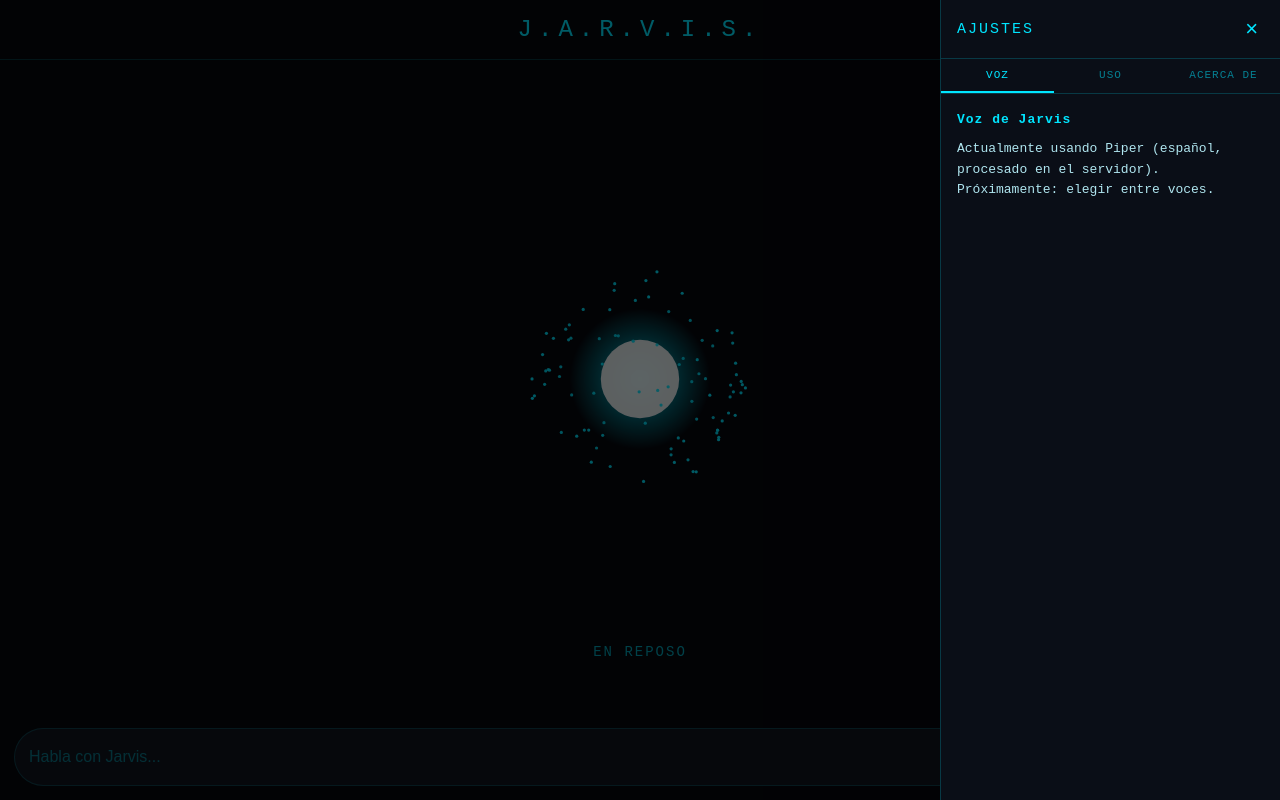
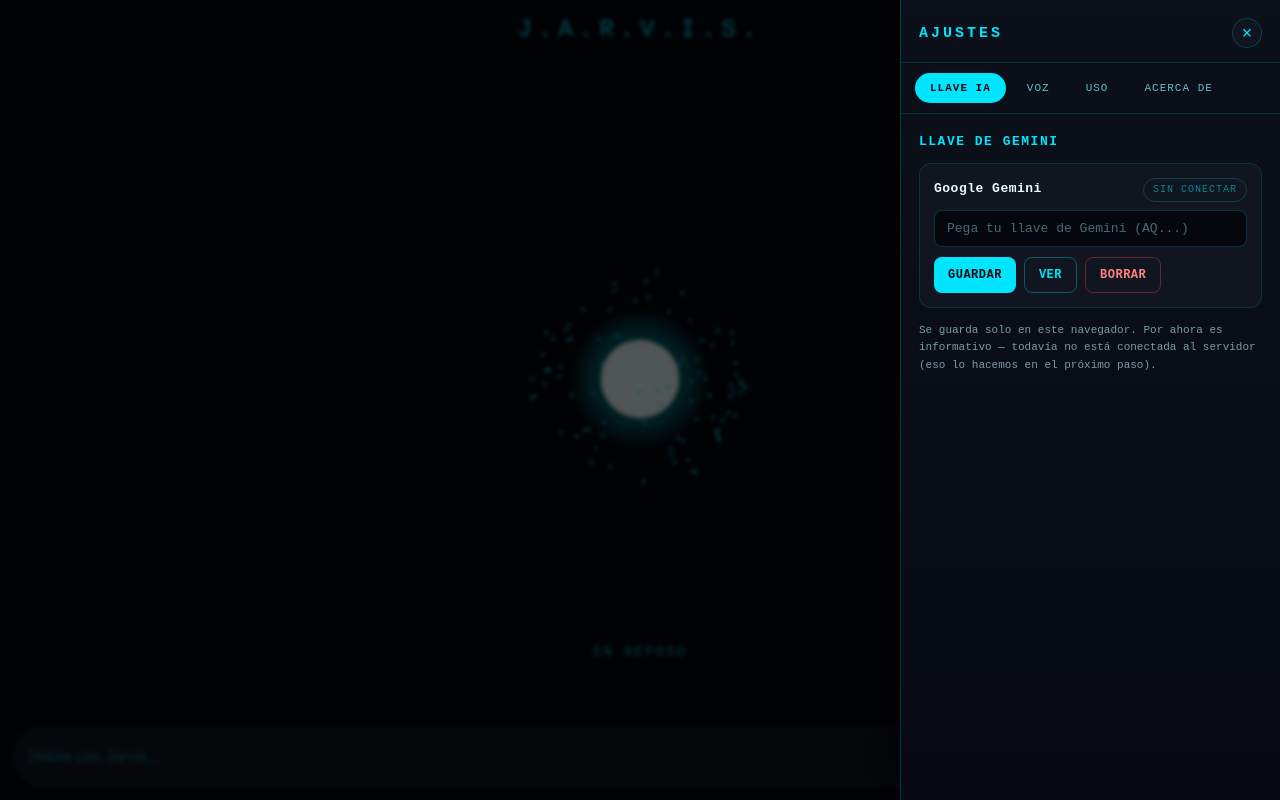
Before and after one commit to eiderdavidgarcia23/Jarvis, a website: page public/index.html in a window 1280 px wide. Both pictures are taken after a click on the button "Ajustes". Drawn offline with Linux system fonts and the light colour scheme.

```diff
--- a/public/index.html
+++ b/public/index.html
@@ -57,37 +57,73 @@
   }
   #btnEnviar:active { opacity: 0.7; }
 
-  /* --- Panel de Ajustes --- */
+  /* --- Panel de Ajustes (rediseño) --- */
   #overlayAjustes {
-    display: none; position: fixed; inset: 0; background: rgba(0,0,0,0.6); z-index: 50;
+    display: none; position: fixed; inset: 0; background: rgba(0,0,0,0.65); z-index: 50;
+    backdrop-filter: blur(2px);
   }
   #overlayAjustes.abierto { display: block; }
   #panelAjustes {
-    position: fixed; top: 0; right: 0; height: 100%; width: min(85vw, 340px);
-    background: #0a0e17; border-left: 1px solid #00e5ff33; z-index: 51;
+    position: fixed; top: 0; right: 0; height: 100%; width: min(90vw, 380px);
+    background: linear-gradient(180deg, #0b101a 0%, #070a11 100%);
+    border-left: 1px solid #00e5ff33;
+    box-shadow: -12px 0 40px rgba(0,0,0,0.55);
+    z-index: 51;
     display: flex; flex-direction: column;
-    transform: translateX(100%); transition: transform 0.25s ease;
+    transform: translateX(100%); transition: transform 0.28s ease;
   }
   #overlayAjustes.abierto #panelAjustes { transform: translateX(0); }
   #panelHeader {
     display: flex; align-items: center; justify-content: space-between;
-    padding: 16px; border-bottom: 1px solid #00e5ff33; flex-shrink: 0;
+    padding: 18px 18px 14px; border-bottom: 1px solid #00e5ff22; flex-shrink: 0;
   }
-  #panelHeader span { font-size: 15px; letter-spacing: 2px; }
-  #btnCerrarPanel { background: none; border: none; color: #00e5ff; font-size: 22px; padding: 0 6px; }
-  #tabsAjustes { display: flex; border-bottom: 1px solid #00e5ff33; flex-shrink: 0; }
+  #panelHeader span { font-size: 15px; letter-spacing: 3px; font-weight: bold; }
+  #btnCerrarPanel {
+    background: #10151f; border: 1px solid #00e5ff33; color: #00e5ff; font-size: 18px;
+    width: 30px; height: 30px; border-radius: 50%; display: flex; align-items: center; justify-content: center; padding: 0;
+  }
+  #tabsAjustes {
+    display: flex; gap: 6px; padding: 10px 14px; flex-shrink: 0;
+    overflow-x: auto; border-bottom: 1px solid #00e5ff22;
+  }
   .tabAjuste {
-    flex: 1; padding: 10px 4px; background: none; border: none; color: #00e5ff88;
+    flex: 0 0 auto; padding: 8px 14px; background: transparent; border: 1px solid transparent;
+    border-radius: 20px; color: #6fb8c7;
     font-family: inherit; font-size: 11px; letter-spacing: 1px; text-transform: uppercase;
-    border-bottom: 2px solid transparent;
+    white-space: nowrap;
   }
-  .tabAjuste.activo { color: #00e5ff; border-bottom-color: #00e5ff; }
-  #contenidoAjustes { flex: 1; overflow-y: auto; padding: 16px; font-size: 13px; line-height: 1.6; }
+  .tabAjuste.activo { color: #05070d; background: #00e5ff; font-weight: bold; }
+  #contenidoAjustes { flex: 1; overflow-y: auto; padding: 18px; font-size: 13px; line-height: 1.6; }
   .vistaAjuste { display: none; }
   .vistaAjuste.activo { display: block; }
-  .vistaAjuste h3 { font-size: 13px; letter-spacing: 1px; margin: 0 0 8px; color: #00e5ff; }
-  .vistaAjuste p { color: #b0e6f0; margin: 0 0 12px; }
-  .usoBarraFondo { background: #10151f; border: 1px solid #00e5ff33; border-radius: 6px; height: 8px; overflow: hidden; margin-top: 6px; }
+  .vistaAjuste h3 { font-size: 13px; letter-spacing: 1.5px; margin: 0 0 10px; color: #00e5ff; text-transform: uppercase; }
+  .vistaAjuste p { color: #a9d8e2; margin: 0 0 12px; }
+  .card {
+    background: #10151f; border: 1px solid #00e5ff22; border-radius: 12px;
+    padding: 14px; margin-bottom: 14px;
+  }
+  .cardHead { display: flex; align-items: center; justify-content: space-between; margin-bottom: 8px; }
+  .cardHead strong { font-size: 13px; letter-spacing: 0.5px; color: #eafcff; }
+  .badge {
+    font-size: 10px; letter-spacing: 1px; text-transform: uppercase; padding: 3px 9px;
+    border-radius: 20px; border: 1px solid #00e5ff33; color: #00e5ff88;
+  }
+  .badge.on { color: #05070d; background: #35e07a; border-color: #35e07a; }
+  .campoTexto {
+    width: 100%; background: #05070d; border: 1px solid #00e5ff33; border-radius: 8px;
+    color: #eafcff; padding: 10px 12px; font-family: inherit; font-size: 13px; outline: none;
+    margin-bottom: 10px;
+  }
+  .campoTexto::placeholder { color: #4a6a72; }
+  .btnPanel {
+    background: #00e5ff; color: #05070d; border: none; border-radius: 8px;
+    padding: 10px 14px; font-family: inherit; font-size: 12px; font-weight: bold;
+    letter-spacing: 0.5px; text-transform: uppercase;
+  }
+  .btnPanel:active { opacity: 0.75; }
+  .btnPanel.secundario { background: transparent; color: #ff8080; border: 1px solid #ff505055; }
+  .filaBtns { display: flex; gap: 8px; }
+  .usoBarraFondo { background: #05070d; border: 1px solid #00e5ff33; border-radius: 6px; height: 8px; overflow: hidden; margin-top: 6px; }
   .usoBarraRelleno { background: #00e5ff; height: 100%; width: 0%; transition: width 0.3s ease; }
 
   @media (min-width: 900px) {
@@ -102,9 +138,7 @@
 <header>
   J.A.R.V.I.S.
   <button id="btnAjustes" title="Ajustes">&#9881;</button>
-</header>
-
-<div id="orbContainer">
+</header><div id="orbContainer">
   <canvas id="orbCanvas"></canvas>
   <div id="estado">En reposo</div>
 </div>
@@ -131,25 +165,53 @@
       <button id="btnCerrarPanel">&times;</button>
     </div>
     <div id="tabsAjustes">
-      <button class="tabAjuste activo" data-tab="voz">Voz</button>
+      <button class="tabAjuste activo" data-tab="llave">Llave IA</button>
+      <button class="tabAjuste" data-tab="voz">Voz</button>
       <button class="tabAjuste" data-tab="uso">Uso</button>
       <button class="tabAjuste" data-tab="acerca">Acerca de</button>
     </div>
     <div id="contenidoAjustes">
-      <div class="vistaAjuste activo" id="tabVoz">
+
+      <div class="vistaAjuste activo" id="tabLlave">
+        <h3>Llave de Gemini</h3>
+        <div class="card">
+          <div class="cardHead">
+            <strong>Google Gemini</strong>
+            <span class="badge" id="badgeLlave">Sin conectar</span>
+          </div>
+          <input type="password" id="campoLlave" class="campoTexto" placeholder="Pega tu llave de Gemini (AQ...)">
+          <div class="filaBtns">
+            <button id="btnGuardarLlave" class="btnPanel">Guardar</button>
+            <button id="btnVerLlave" class="btnPanel secundario" style="color:#00e5ff; border-color:#00e5ff55;">Ver</button>
+            <button id="btnBorrarLlave" class="btnPanel secundario">Borrar</button>
+          </div>
+        </div>
+        <p style="font-size:11px; opacity:0.7;">Se guarda solo en este navegador. Por ahora es informativo — todavía no está conectada al servidor (eso lo hacemos en el próximo paso).</p>
+      </div>
+
+      <div class="vistaAjuste" id="tabVoz">
         <h3>Voz de Jarvis</h3>
-        <p>Actualmente usando Piper (español, procesado en el servidor). Próximamente: elegir entre voces.</p>
+        <div class="card">
+          <p style="margin:0;">Actualmente usando Piper (español, procesado en el servidor). Próximamente: elegir entre voces.</p>
+        </div>
       </div>
+
       <div class="vistaAjuste" id="tabUso">
         <h3>Uso de hoy</h3>
-        <p>Mensajes enviados hoy: <span id="usoHoy">0</span> de <span id="usoMeta">100</span></p>
-        <div class="usoBarraFondo"><div class="usoBarraRelleno" id="usoBarra"></div></div>
-        <p style="margin-top:12px; font-size:11px; opacity:0.7;">Se cuenta en este dispositivo y se reinicia cada día. Próximamente: uso real de la API por llave.</p>
+        <div class="card">
+          <p>Mensajes enviados hoy: <span id="usoHoy">0</span> de <span id="usoMeta">100</span></p>
+          <div class="usoBarraFondo"><div class="usoBarraRelleno" id="usoBarra"></div></div>
+        </div>
+        <p style="font-size:11px; opacity:0.7;">Se cuenta en este dispositivo y se reinicia cada día. Próximamente: uso real de la API por llave.</p>
       </div>
+
       <div class="vistaAjuste" id="tabAcerca">
         <h3>Acerca de J.A.R.V.I.S.</h3>
-        <p>Asistente personal construido por David. Gemini + Piper TTS.</p>
+        <div class="card">
+          <p style="margin:0;">Asistente personal construido por David. Gemini + Piper TTS.</p>
+        </div>
       </div>
+
     </div>
   </div>
 </div>
@@ -246,6 +308,41 @@ function actualizarUsoUI() {
 }
 actualizarUsoUI();
 
+/* --- Llave de Gemini (guardado local) --- */
+const campoLlave = document.getElementById('campoLlave');
+const badgeLlave = document.getElementById('badgeLlave');
+const btnGuardarLlave = document.getElementById('btnGuardarLlave');
+const btnVerLlave = document.getElementById('btnVerLlave');
+const btnBorrarLlave = document.getElementById('btnBorrarLlave');
+
+function actualizarBadgeLlave() {
+  const llave = localStorage.getItem('jarvisGeminiKey');
+  if (llave) {
+    badgeLlave.textContent = 'Conectada';
+    badgeLlave.classList.add('on');
+    campoLlave.value = llave;
+  } else {
+    badgeLlave.textContent = 'Sin conectar';
+    badgeLlave.classList.remove('on');
+    campoLlave.value = '';
+  }
+}
+actualizarBadgeLlave();
+
+btnGuardarLlave.addEventListener('click', () => {
+  const valor = campoLlave.value.trim();
+  if (!valor) return;
+  localStorage.setItem('jarvisGeminiKey', valor);
+  actualizarBadgeLlave();
+});
+btnBorrarLlave.addEventListener('click', () => {
+  localStorage.removeItem('jarvisGeminiKey');
+  actualizarBadgeLlave();
+});
+btnVerLlave.addEventListener('click', () => {
+  campoLlave.type = campoLlave.type === 'password' ? 'text' : 'password';
+});
+
 const audioPlayer = new Audio();
 audioPlayer.addEventListener('play', () => setEstado('hablando', 'Hablando'));
 audioPlayer.addEventListener('ended', () => setEstado('reposo', 'En reposo'));
@@ -326,7 +423,7 @@ if (SpeechRecognition) {
 
 // --- Panel de Ajustes ---
 const overlayAjustes = document.getElementById('overlayAjustes');
-document.getElementById('btnAjustes').addEventListener('click', () => { overlayAjustes.classList.add('abierto'); actualizarUsoUI(); });
+document.getElementById('btnAjustes').addEventListener('click', () => { overlayAjustes.classList.add('abierto'); actualizarUsoUI(); actualizarBadgeLlave(); });
 document.getElementById('btnCerrarPanel').addEventListener('click', () => overlayAjustes.classList.remove('abierto'));
 overlayAjustes.addEventListener('click', (e) => { if (e.target === overlayAjustes) overlayAjustes.classList.remove('abierto'); });
 
```
